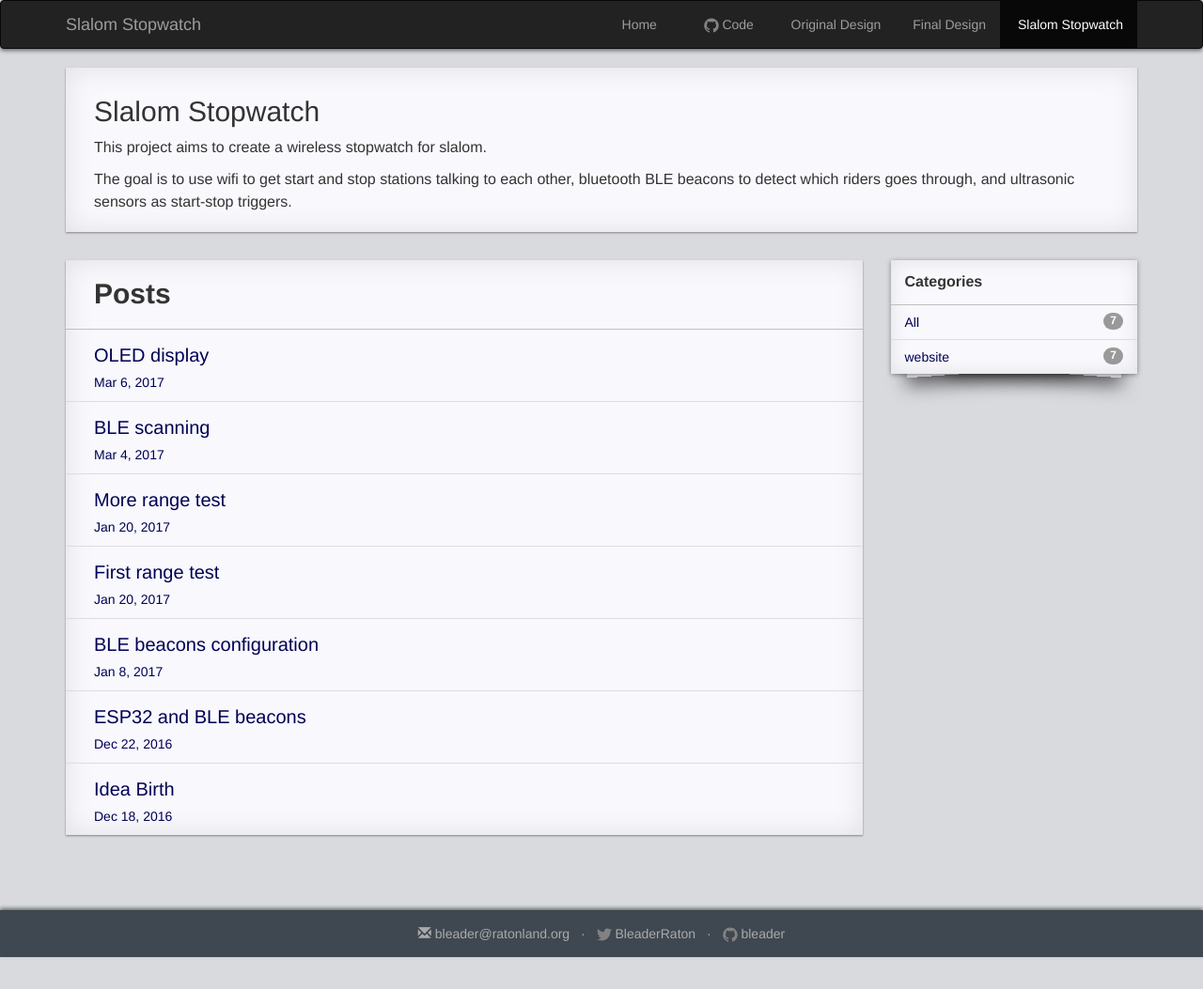
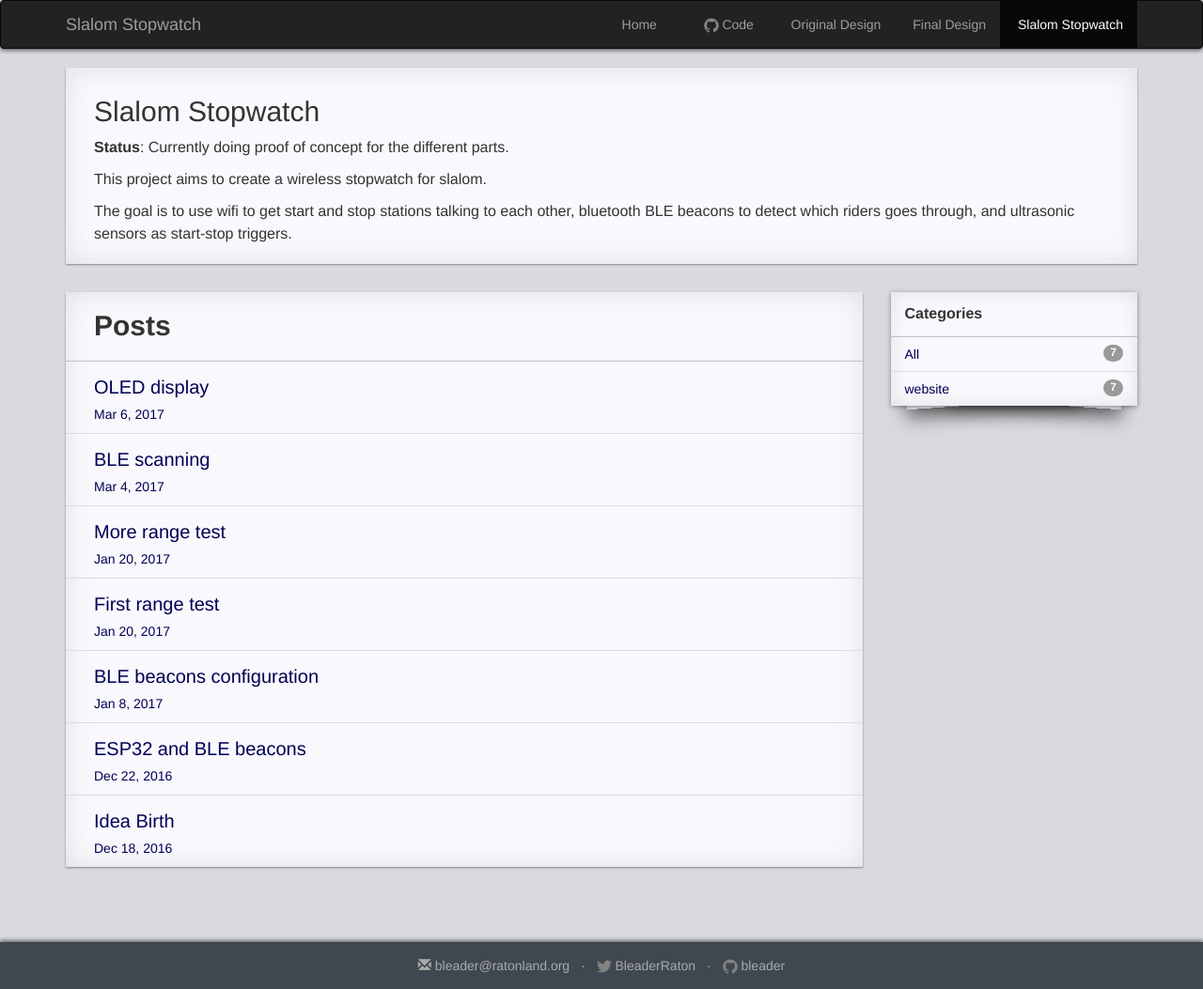
Before and after one commit to bleader/slalom-stopwatch, a Jekyll site: the page built from index.md, in a window 1280 px wide. Shown: the whole page at 94% size. Built offline with Jekyll 4.4.1, drawn with Linux system fonts in a browser that asks for light colours; our own code applies the rules of GitHub Pages for plain Markdown files; before the commit the page ends 1019 px from its top, so only the background shows below that.

Commit message:
index: add a status to the short intro

```diff
--- a/index.md
+++ b/index.md
@@ -4,6 +4,8 @@ layout: frontpage
 
 ## Slalom Stopwatch
 
+**Status**: Currently doing proof of concept for the different parts.
+
 This project aims to create a wireless stopwatch for slalom.
 
 The goal is to use wifi to get start and stop stations talking to each other,
```
